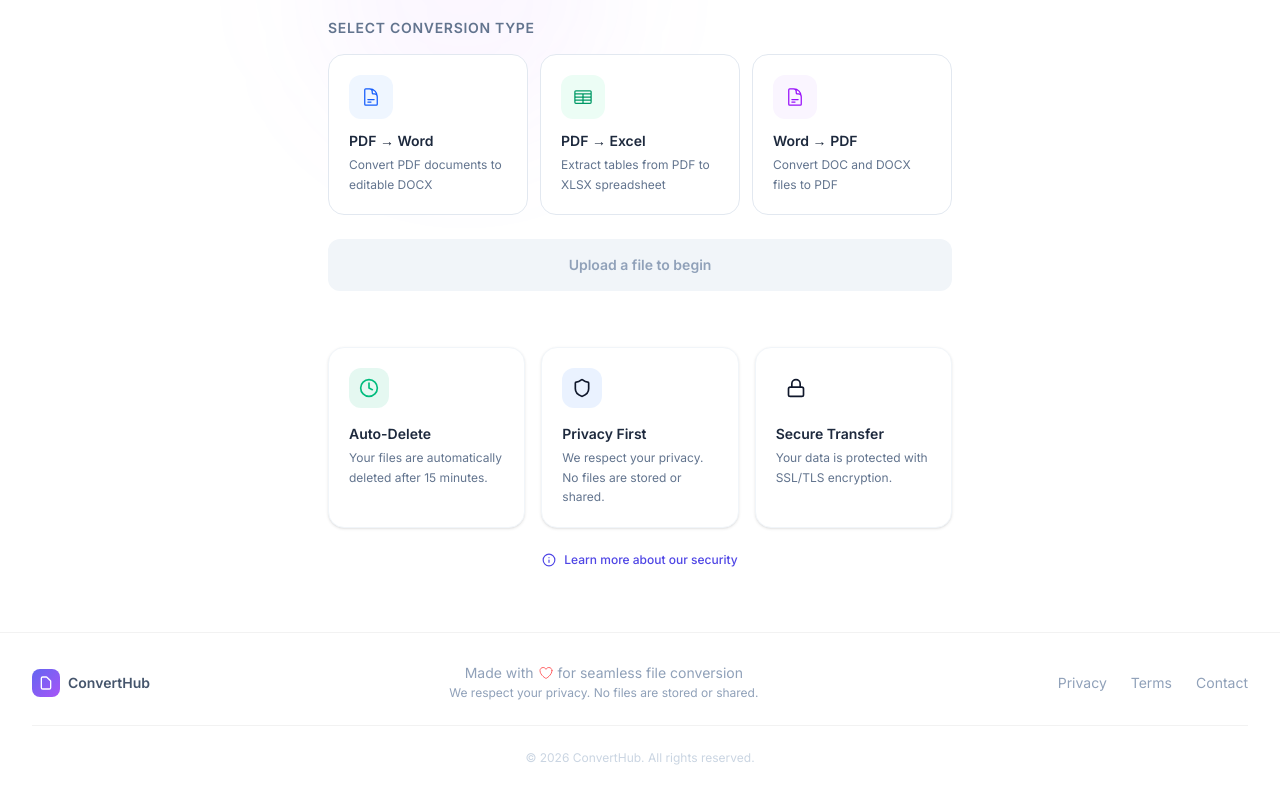
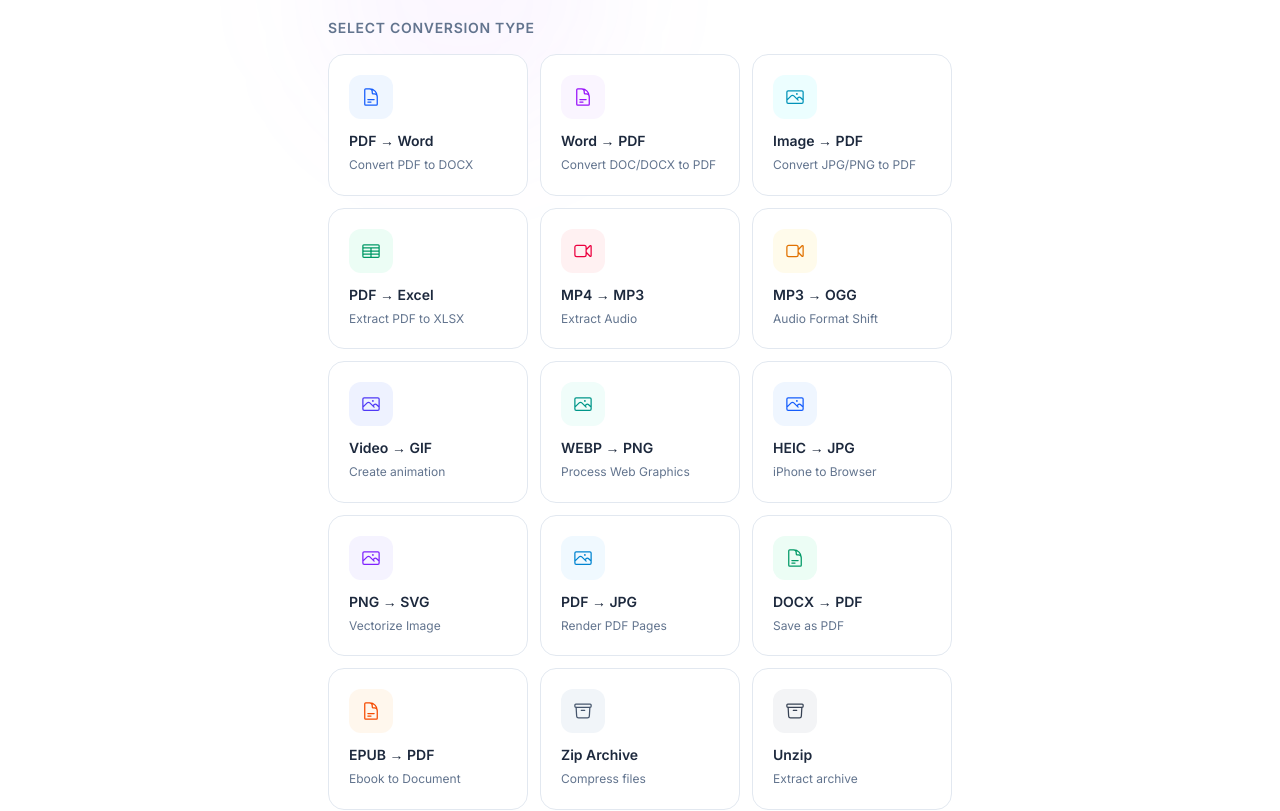
Before and after one commit to Dani-mughal/File-Converter, a React (Vite) app in the folder frontend/: page /convert in a window 1280 px wide. Shown: the part 540-1351 px from the top of the page. Built offline with nearby package versions, Linux system fonts and the light colour scheme; no server answers.

Commit message:
Expand backend support for Image, Archive, and PDF conversions

```diff
--- a/frontend/src/components/ConversionSelector.jsx
+++ b/frontend/src/components/ConversionSelector.jsx
@@ -4,13 +4,19 @@ import {
   HiOutlineDocumentText,
   HiOutlineTableCells,
   HiOutlinePhoto,
+  HiOutlineVideoCamera,
+  HiOutlineArchiveBox,
 } from 'react-icons/hi2';
 
+const ALL_MIME_TYPES = ['*/*'];
+
 const CONVERSION_OPTIONS = [
+  // --- Popular / Essential ---
   {
     id: 'pdf-to-word',
     label: 'PDF → Word',
-    description: 'Convert PDF documents to editable DOCX',
+    description: 'Convert PDF to DOCX',
+    category: 'Document',
     icon: HiOutlineDocumentText,
     acceptedTypes: ['application/pdf'],
     gradient: 'from-blue-500 to-indigo-600',
@@ -21,9 +27,38 @@ const CONVERSION_OPTIONS = [
     textDark: 'text-blue-400',
   },
   {
+    id: 'word-to-pdf',
+    label: 'Word → PDF',
+    description: 'Convert DOC/DOCX to PDF',
+    category: 'Document',
+    icon: HiOutlineDocumentText,
+    acceptedTypes: ['application/msword', 'application/vnd.openxmlformats-officedocument.wordprocessingml.document'],
+    gradient: 'from-purple-500 to-pink-600',
+    shadowColor: 'shadow-purple-500/20',
+    bgLight: 'bg-purple-50',
+    bgDark: 'bg-purple-500/10',
+    textLight: 'text-purple-600',
+    textDark: 'text-purple-400',
+  },
+  {
+    id: 'image-to-pdf',
+    label: 'Image → PDF',
+    description: 'Convert JPG/PNG to PDF',
+    category: 'Graphic',
+    icon: HiOutlinePhoto,
+    acceptedTypes: ['image/jpeg', 'image/png'],
+    gradient: 'from-cyan-500 to-blue-600',
+    shadowColor: 'shadow-cyan-500/20',
+    bgLight: 'bg-cyan-50',
+    bgDark: 'bg-cyan-500/10',
+    textLight: 'text-cyan-600',
+    textDark: 'text-cyan-400',
+  },
+  {
     id: 'pdf-to-excel',
     label: 'PDF → Excel',
-    description: 'Extract tables from PDF to XLSX spreadsheet',
+    description: 'Extract PDF to XLSX',
+    category: 'Analysis',
     icon: HiOutlineTableCells,
     acceptedTypes: ['application/pdf'],
     gradient: 'from-emerald-500 to-teal-600',
@@ -33,18 +68,167 @@ const CONVERSION_OPTIONS = [
     textLight: 'text-emerald-600',
     textDark: 'text-emerald-400',
   },
+
+  // --- Extended Section (Media) ---
   {
-    id: 'word-to-pdf',
-    label: 'Word → PDF',
-    description: 'Convert DOC and DOCX files to PDF',
+    id: 'mp4-to-mp3',
+    label: 'MP4 → MP3',
+    description: 'Extract Audio',
+    category: 'Media',
+    icon: HiOutlineVideoCamera,
+    acceptedTypes: ['video/mp4'],
+    gradient: 'from-rose-500 to-red-600',
+    shadowColor: 'shadow-rose-500/20',
+    bgLight: 'bg-rose-50',
+    bgDark: 'bg-rose-500/10',
+    textLight: 'text-rose-600',
+    textDark: 'text-rose-400',
+  },
+  {
+    id: 'mp3-to-ogg',
+    label: 'MP3 → OGG',
+    description: 'Audio Format Shift',
+    category: 'Media',
+    icon: HiOutlineVideoCamera,
+    acceptedTypes: ['audio/mpeg'],
+    gradient: 'from-amber-500 to-orange-600',
+    shadowColor: 'shadow-amber-500/20',
+    bgLight: 'bg-amber-50',
+    bgDark: 'bg-amber-500/10',
+    textLight: 'text-amber-600',
+    textDark: 'text-amber-400',
+  },
+  {
+    id: 'video-to-gif',
+    label: 'Video → GIF',
+    description: 'Create animation',
+    category: 'Media',
+    icon: HiOutlinePhoto,
+    acceptedTypes: ['video/mp4', 'video/quicktime'],
+    gradient: 'from-indigo-500 to-purple-600',
+    shadowColor: 'shadow-indigo-500/20',
+    bgLight: 'bg-indigo-50',
+    bgDark: 'bg-indigo-500/10',
+    textLight: 'text-indigo-600',
+    textDark: 'text-indigo-400',
+  },
+
+  // --- Extended Section (Images) ---
+  {
+    id: 'webp-to-png',
+    label: 'WEBP → PNG',
+    description: 'Process Web Graphics',
+    category: 'Graphic',
+    icon: HiOutlinePhoto,
+    acceptedTypes: ['image/webp'],
+    gradient: 'from-teal-500 to-cyan-600',
+    shadowColor: 'shadow-teal-500/20',
+    bgLight: 'bg-teal-50',
+    bgDark: 'bg-teal-500/10',
+    textLight: 'text-teal-600',
+    textDark: 'text-teal-400',
+  },
+  {
+    id: 'heic-to-jpg',
+    label: 'HEIC → JPG',
+    description: 'iPhone to Browser',
+    category: 'Graphic',
+    icon: HiOutlinePhoto,
+    acceptedTypes: ['image/heic', 'image/heif'],
+    gradient: 'from-blue-400 to-indigo-500',
+    shadowColor: 'shadow-blue-400/20',
+    bgLight: 'bg-blue-50',
+    bgDark: 'bg-blue-500/10',
+    textLight: 'text-blue-600',
+    textDark: 'text-blue-400',
+  },
+  {
+    id: 'png-to-svg',
+    label: 'PNG → SVG',
+    description: 'Vectorize Image',
+    category: 'Graphic',
+    icon: HiOutlinePhoto,
+    acceptedTypes: ['image/png'],
+    gradient: 'from-violet-500 to-fuchsia-600',
+    shadowColor: 'shadow-violet-500/20',
+    bgLight: 'bg-violet-50',
+    bgDark: 'bg-violet-500/10',
+    textLight: 'text-violet-600',
+    textDark: 'text-violet-400',
+  },
+
+  // --- Extended Section (Documents) ---
+  {
+    id: 'pdf-to-jpg',
+    label: 'PDF → JPG',
+    description: 'Render PDF Pages',
+    category: 'Document',
+    icon: HiOutlinePhoto,
+    acceptedTypes: ['application/pdf'],
+    gradient: 'from-sky-500 to-blue-600',
+    shadowColor: 'shadow-sky-500/20',
+    bgLight: 'bg-sky-50',
+    bgDark: 'bg-sky-500/10',
+    textLight: 'text-sky-600',
+    textDark: 'text-sky-400',
+  },
+  {
+    id: 'docx-to-pdf',
+    label: 'DOCX → PDF',
+    description: 'Save as PDF',
+    category: 'Document',
     icon: HiOutlineDocumentText,
-    acceptedTypes: ['application/msword', 'application/vnd.openxmlformats-officedocument.wordprocessingml.document'],
-    gradient: 'from-purple-500 to-pink-600',
-    shadowColor: 'shadow-purple-500/20',
-    bgLight: 'bg-purple-50',
-    bgDark: 'bg-purple-500/10',
-    textLight: 'text-purple-600',
-    textDark: 'text-purple-400',
+    acceptedTypes: ['application/vnd.openxmlformats-officedocument.wordprocessingml.document'],
+    gradient: 'from-emerald-500 to-green-600',
+    shadowColor: 'shadow-emerald-500/20',
+    bgLight: 'bg-emerald-50',
+    bgDark: 'bg-emerald-500/10',
+    textLight: 'text-emerald-600',
+    textDark: 'text-emerald-400',
+  },
+  {
+    id: 'epub-to-pdf',
+    label: 'EPUB → PDF',
+    description: 'Ebook to Document',
+    category: 'Document',
+    icon: HiOutlineDocumentText,
+    acceptedTypes: ['application/epub+zip'],
+    gradient: 'from-orange-500 to-amber-600',
+    shadowColor: 'shadow-orange-500/20',
+    bgLight: 'bg-orange-50',
+    bgDark: 'bg-orange-500/10',
+    textLight: 'text-orange-600',
+    textDark: 'text-orange-400',
+  },
+
+  // --- System ---
+  {
+    id: 'zip',
+    label: 'Zip Archive',
+    description: 'Compress files',
+    category: 'System',
+    icon: HiOutlineArchiveBox,
+    acceptedTypes: ALL_MIME_TYPES,
+    gradient: 'from-slate-500 to-gray-600',
+    shadowColor: 'shadow-slate-500/20',
+    bgLight: 'bg-slate-100',
+    bgDark: 'bg-slate-500/20',
+    textLight: 'text-slate-600',
+    textDark: 'text-slate-400',
+  },
+  {
+    id: 'unzip',
+    label: 'Unzip',
+    description: 'Extract archive',
+    category: 'System',
+    icon: HiOutlineArchiveBox,
+    acceptedTypes: ['application/zip', 'application/x-zip-compressed'],
+    gradient: 'from-gray-600 to-zinc-700',
+    shadowColor: 'shadow-gray-500/20',
+    bgLight: 'bg-gray-100',
+    bgDark: 'bg-gray-600/20',
+    textLight: 'text-gray-700',
+    textDark: 'text-gray-300',
   },
 ];
 
```
Also changed, not shown: 13 other files (tests, documents, lock files or other folders).
